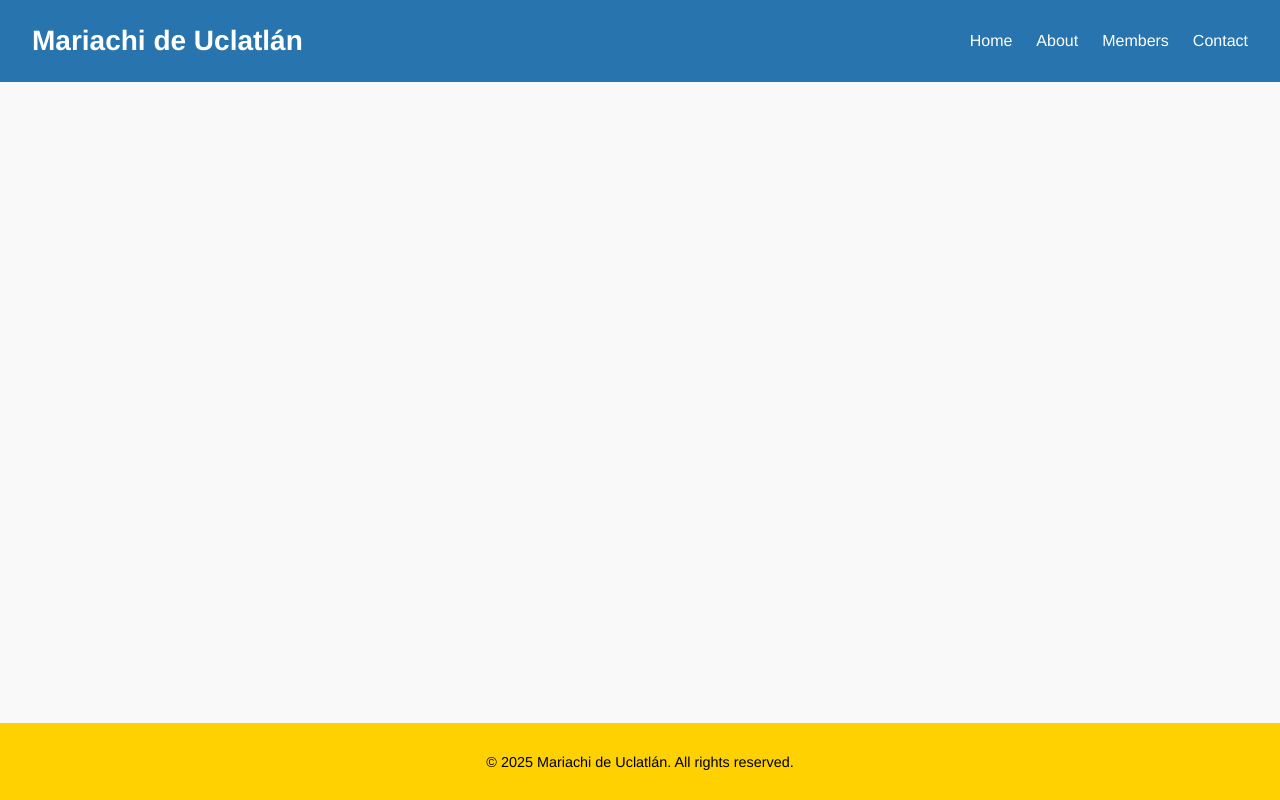
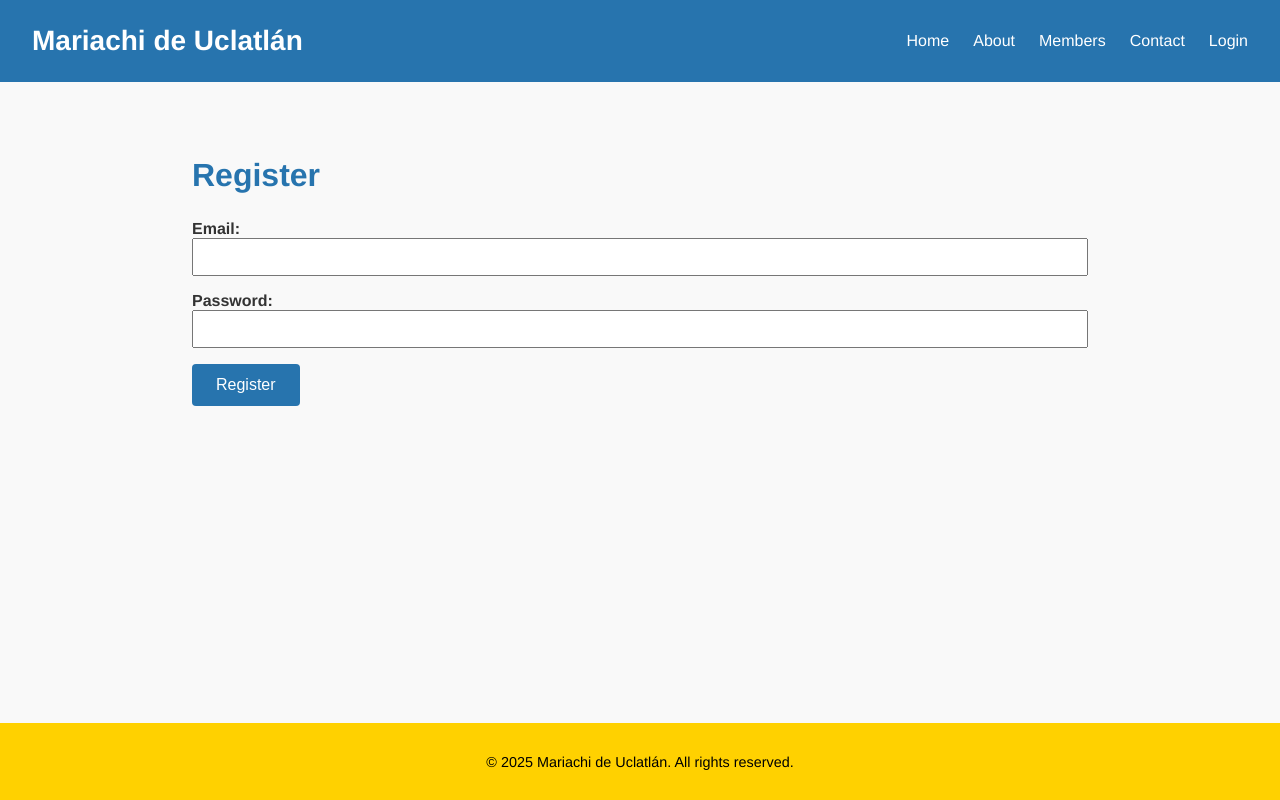
Before and after one commit to angelr4219/mariachis-uclatlan, a React (Vite) app: page /register in a window 1280 px wide. Built offline with nearby package versions, Linux system fonts and the light colour scheme.

Commit message:
firebase setup

```diff
--- a/package.json
+++ b/package.json
@@ -10,6 +10,7 @@
     "preview": "vite preview"
   },
   "dependencies": {
+    "firebase": "^12.0.0",
     "react": "^19.1.0",
     "react-dom": "^19.1.0",
     "react-router-dom": "^7.7.1"
@@ -23,6 +24,7 @@
     "eslint": "^9.30.1",
     "eslint-plugin-react-hooks": "^5.2.0",
     "eslint-plugin-react-refresh": "^0.4.20",
+    "firebase-tools": "^14.11.2",
     "globals": "^16.3.0",
     "typescript": "~5.8.3",
     "typescript-eslint": "^8.35.1",
--- a/src/App.tsx
+++ b/src/App.tsx
@@ -1,10 +1,12 @@
 // src/App.tsx
 import React from 'react';
 import { BrowserRouter as Router, Routes, Route } from 'react-router-dom';
-import Home from "./pages/Home.tsx";
+import Home from './pages/Home';
 import About from './pages/About';
 import Members from './pages/Members';
 import Contact from './pages/Contact';
+import Login from './pages/Login';
+import Register from './pages/Register';
 import Navbar from './components/Navbar';
 import Footer from './components/Footer';
 
@@ -12,12 +14,16 @@ const App: React.FC = () => {
   return (
     <Router>
       <Navbar />
+      <main className="ucla-container">
         <Routes>
           <Route path="/" element={<Home />} />
           <Route path="/about" element={<About />} />
           <Route path="/members" element={<Members />} />
           <Route path="/contact" element={<Contact />} />
+          <Route path="/login" element={<Login />} />
+          <Route path="/register" element={<Register />} />
         </Routes>
+      </main>
       <Footer />
     </Router>
   );
--- a/src/components/Navbar.tsx
+++ b/src/components/Navbar.tsx
@@ -13,6 +13,7 @@ const Navbar: React.FC = () => {
         <li><Link to="/about">About</Link></li>
         <li><Link to="/members">Members</Link></li>
         <li><Link to="/contact">Contact</Link></li>
+        <li><Link to="/Login">Login</Link></li>
       </ul>
     </nav>
   );
--- /dev/null
+++ b/src/firebase.ts
@@ -0,0 +1,15 @@
+// src/firebase.ts
+import { initializeApp } from 'firebase/app';
+import { getAuth } from 'firebase/auth';
+
+const firebaseConfig = {
+  apiKey: "AIzaSyBTl0Jl9ZMQBA84LBbECwzUz5jcL4dYV3Y",
+  authDomain: "mduwebsite1345.firebaseapp.com",
+  projectId: "mduwebsite1345",
+  storageBucket: "mduwebsite1345.firebasestorage.app",
+  messagingSenderId: "653256711691",
+  appId: "1:653256711691:web:5aca0f2e84ed19df90710e"
+};
+
+const app = initializeApp(firebaseConfig);
+export const auth = getAuth(app);
--- /dev/null
+++ b/src/pages/Login.tsx
@@ -0,0 +1,59 @@
+// src/pages/Login.tsx
+import React, { useState } from 'react';
+import { signInWithEmailAndPassword } from 'firebase/auth';
+import { auth } from '../firebase';
+
+const Login: React.FC = () => {
+  const [email, setEmail] = useState('');
+  const [password, setPassword] = useState('');
+  const [error, setError] = useState('');
+
+  const handleSubmit = async (e: React.FormEvent) => {
+    e.preventDefault();
+    try {
+      await signInWithEmailAndPassword(auth, email, password);
+      alert('Logged in successfully!');
+    } catch (err: any) {
+      setError(err.message);
+    }
+  };
+
+  return (
+    <section className="ucla-content">
+      <h1 className="ucla-heading-xl">Login</h1>
+      <form onSubmit={handleSubmit} style={{ marginTop: '1rem' }}>
+        <div style={{ marginBottom: '1rem' }}>
+          <label htmlFor="email" style={{ display: 'block', fontWeight: 600 }}>Email:</label>
+          <input
+            type="email"
+            id="email"
+            value={email}
+            onChange={(e) => setEmail(e.target.value)}
+            required
+            style={{ width: '100%', padding: '0.5rem', fontSize: '1rem' }}
+          />
+        </div>
+        <div style={{ marginBottom: '1rem' }}>
+          <label htmlFor="password" style={{ display: 'block', fontWeight: 600 }}>Password:</label>
+          <input
+            type="password"
+            id="password"
+            value={password}
+            onChange={(e) => setPassword(e.target.value)}
+            required
+            style={{ width: '100%', padding: '0.5rem', fontSize: '1rem' }}
+          />
+        </div>
+        {error && <p style={{ color: 'red' }}>{error}</p>}
+        <button
+          type="submit"
+          style={{ padding: '0.75rem 1.5rem', fontSize: '1rem', backgroundColor: '#2774AE', color: 'white', border: 'none', borderRadius: '4px' }}
+        >
+          Login
+        </button>
+      </form>
+    </section>
+  );
+};
+
+export default Login;
--- /dev/null
+++ b/src/pages/Register.tsx
@@ -0,0 +1,64 @@
+// src/pages/Register.tsx
+import React, { useState } from 'react';
+import { createUserWithEmailAndPassword } from 'firebase/auth';
+import { auth } from '../firebase';
+
+const Register: React.FC = () => {
+  const [email, setEmail] = useState('');
+  const [password, setPassword] = useState('');
+  const [error, setError] = useState('');
+  const [success, setSuccess] = useState('');
+
+  const handleSubmit = async (e: React.FormEvent) => {
+    e.preventDefault();
+    setError('');
+    try {
+      await createUserWithEmailAndPassword(auth, email, password);
+      setSuccess('Registration successful!');
+      setEmail('');
+      setPassword('');
+    } catch (err: any) {
+      setError(err.message);
+    }
+  };
+
+  return (
+    <section className="ucla-content">
+      <h1 className="ucla-heading-xl">Register</h1>
+      <form onSubmit={handleSubmit} style={{ marginTop: '1rem' }}>
+        <div style={{ marginBottom: '1rem' }}>
+          <label htmlFor="email" style={{ display: 'block', fontWeight: 600 }}>Email:</label>
+          <input
+            type="email"
+            id="email"
+            value={email}
+            onChange={(e) => setEmail(e.target.value)}
+            required
+            style={{ width: '100%', padding: '0.5rem', fontSize: '1rem' }}
+          />
+        </div>
+        <div style={{ marginBottom: '1rem' }}>
+          <label htmlFor="password" style={{ display: 'block', fontWeight: 600 }}>Password:</label>
+          <input
+            type="password"
+            id="password"
+            value={password}
+            onChange={(e) => setPassword(e.target.value)}
+            required
+            style={{ width: '100%', padding: '0.5rem', fontSize: '1rem' }}
+          />
+        </div>
+        {error && <p style={{ color: 'red' }}>{error}</p>}
+        {success && <p style={{ color: 'green' }}>{success}</p>}
+        <button
+          type="submit"
+          style={{ padding: '0.75rem 1.5rem', fontSize: '1rem', backgroundColor: '#2774AE', color: 'white', border: 'none', borderRadius: '4px' }}
+        >
+          Register
+        </button>
+      </form>
+    </section>
+  );
+};
+
+export default Register;
```
Also changed, not shown: firestore.indexes.json (added, +26 -0 lines), 2 other files (tests, documents, lock files or other folders). Lines whose indentation alone changed are shown as unchanged.
